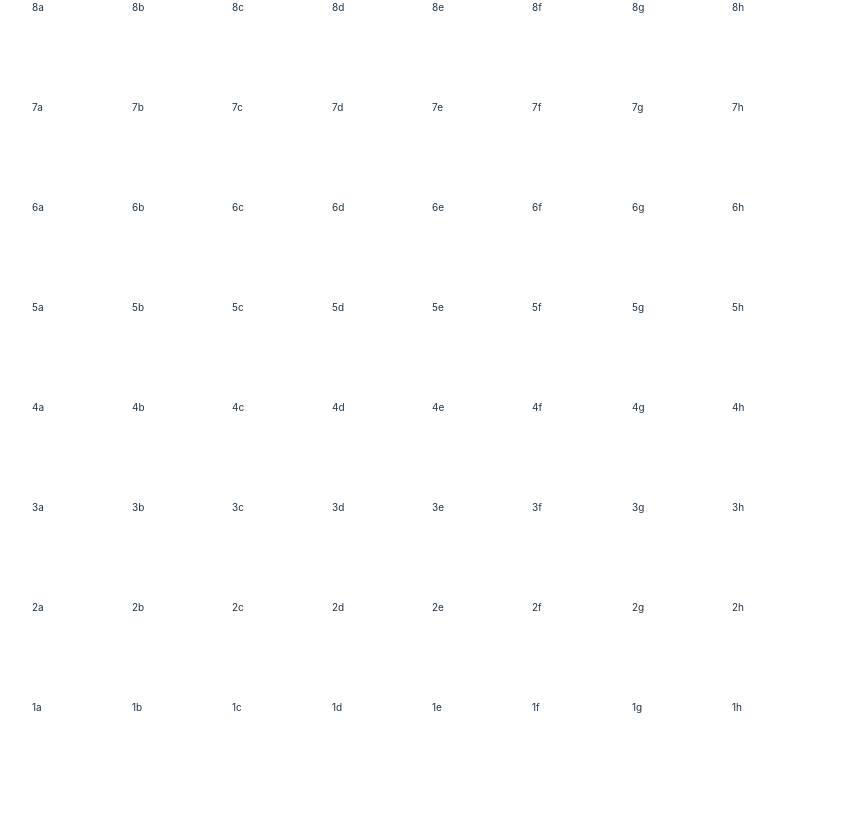
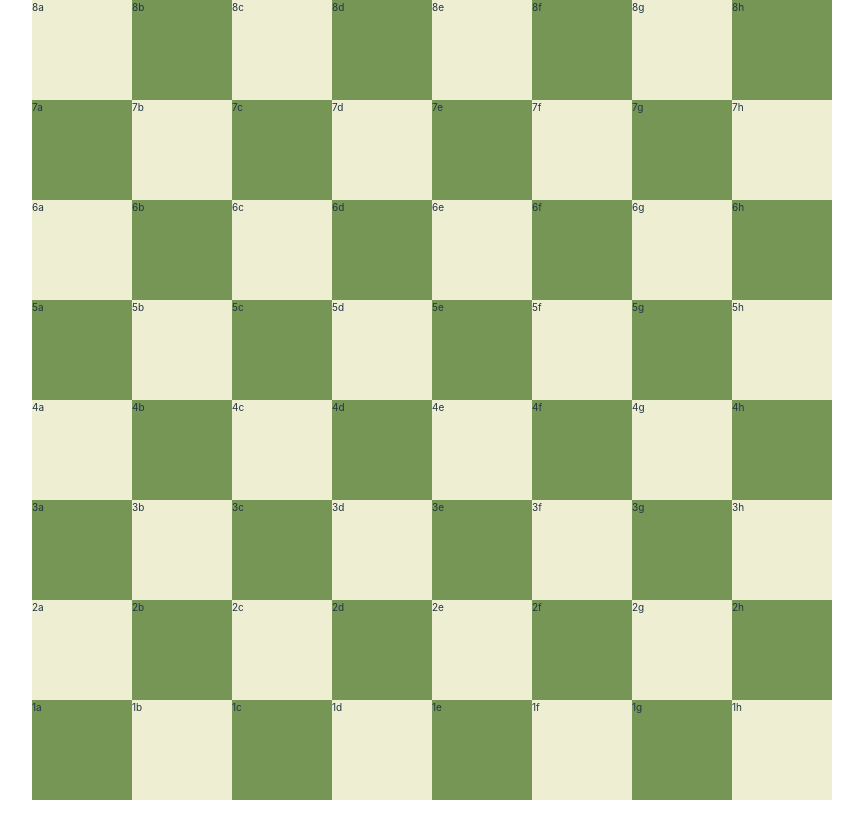
Before and after one commit to SarabjitS/chess-app, a React (Vite) app: page / in a window 1280 px wide. Shown: the top 838 px of the page, without its empty margins (18-881 px from the left). Built offline with nearby package versions, Linux system fonts and the light colour scheme.

Commit message:
green board works

```diff
--- a/src/App.css
+++ b/src/App.css
@@ -29,4 +29,5 @@ body,
   display: flex;
   place-content: center;
   margin: 5rem;
+  background-color: hsla(60, 5%, 12%, 1);
 }
--- a/src/components/Board/Board.css
+++ b/src/components/Board/Board.css
@@ -5,5 +5,16 @@
   display: grid;
   grid-template-columns: repeat(8, var(--sq-size));
   grid-template-rows: repeat(8, var(--sq-size));
-  /* width:calc(8, ) */
+  width: calc(8 * var(--sq-size));
 }
+
+.square {
+}
+
+.square-light {
+  background: var(--green-board-light);
+}
+
+.square-dark {
+  background: var(--green-board-dark);
+}
--- a/src/components/Board/Board.jsx
+++ b/src/components/Board/Board.jsx
@@ -4,12 +4,18 @@ export default function Board() {
   const rows = [8, 7, 6, 5, 4, 3, 2, 1];
   const cols = ["a", "b", "c", "d", "e", "f", "g", "h"];
 
+  const getClassName = (i, j) => {
+    let x = "square";
+    x += (i + j) % 2 === 0 ? " square-light" : " square-dark";
+    return x;
+  };
+
   return (
     <div className="board">
       <div className="squares">
-        {rows.map((row) =>
-          cols.map((col) => (
-            <div>
+        {rows.map((row, i) =>
+          cols.map((col, j) => (
+            <div key={row + "-" + col} className={getClassName(i, j)}>
               {row}
               {col}
             </div>
```
